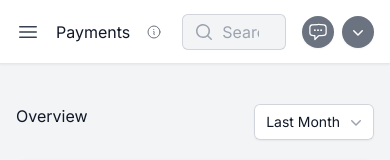
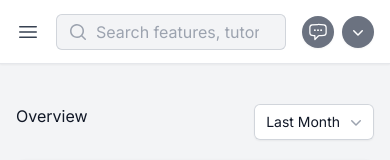
Before and after one commit to thatbeautifuldream/dukaan-payments-dashboard, a Next.js app: page / in a window 390 px wide. Shown: the top 160 px of the page. Built offline with nearby package versions, Linux system fonts and the light colour scheme.

Commit message:
🐛 FIX: responsive catches

```diff
--- a/src/components/dashboard-shell.tsx
+++ b/src/components/dashboard-shell.tsx
@@ -310,13 +310,17 @@ export default function DashboardShell({
               <span className="sr-only">Open sidebar</span>
               <Bars3Icon className="h-6 w-6" aria-hidden="true" />
             </button>
-            <span className="text-md font-regular text-gray-900">Payments</span>
-            <span className="flex items-center text-xs font-regular text-gray-500">
+            <span className="hidden lg:flex text-md font-regular text-gray-900">
+              Payments
+            </span>
+
+            {/* Hide in mobile layout, display in larger screens */}
+            <span className="hidden lg:flex items-center text-xs font-regular text-gray-500">
               <InformationCircleIcon
                 className="h-4 w-4 mr-1"
                 aria-hidden="true"
               />
-              <span className="hidden lg:inline">How it works</span>
+              <span className="lg:inline">How it works</span>
             </span>
 
             {/* Search */}
```
